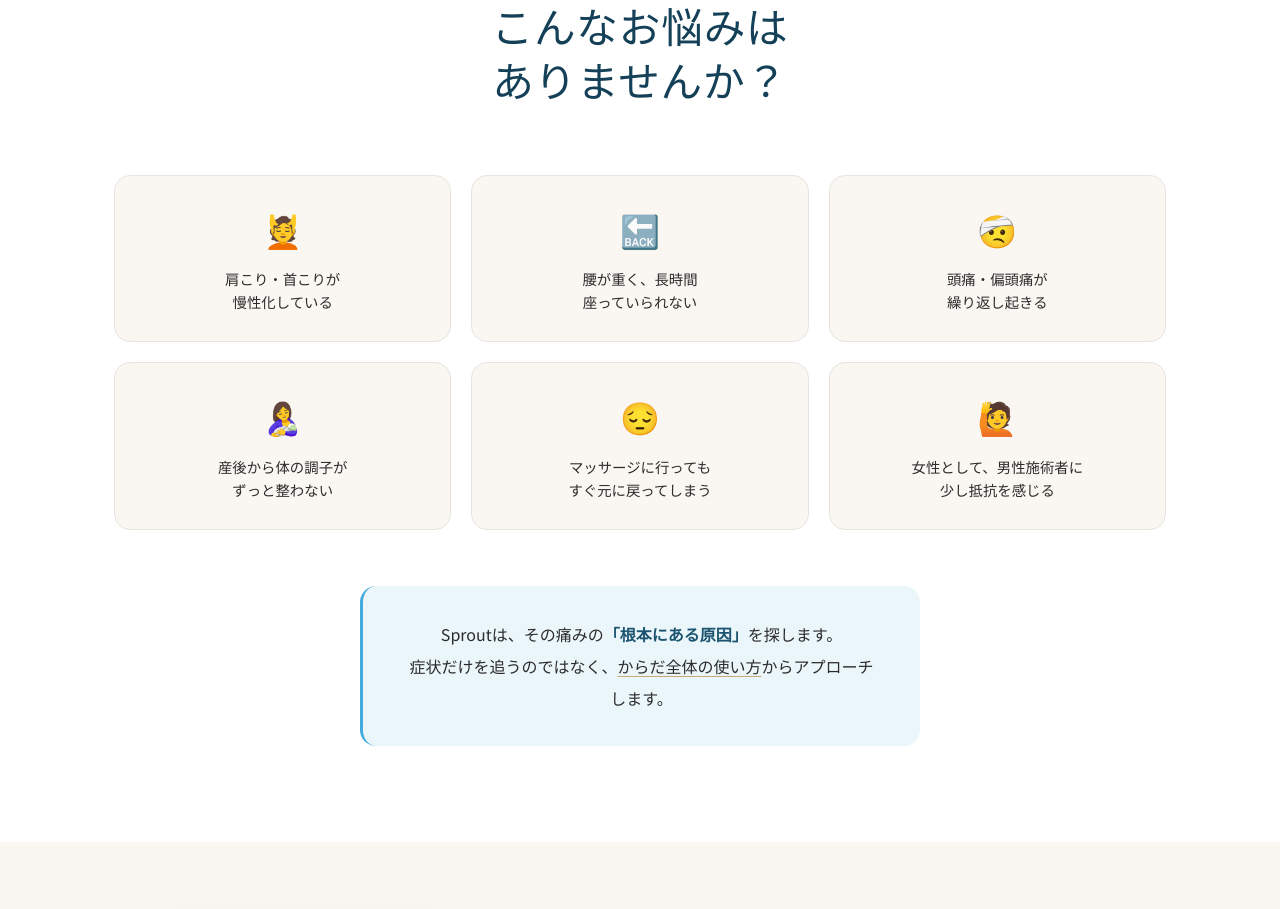
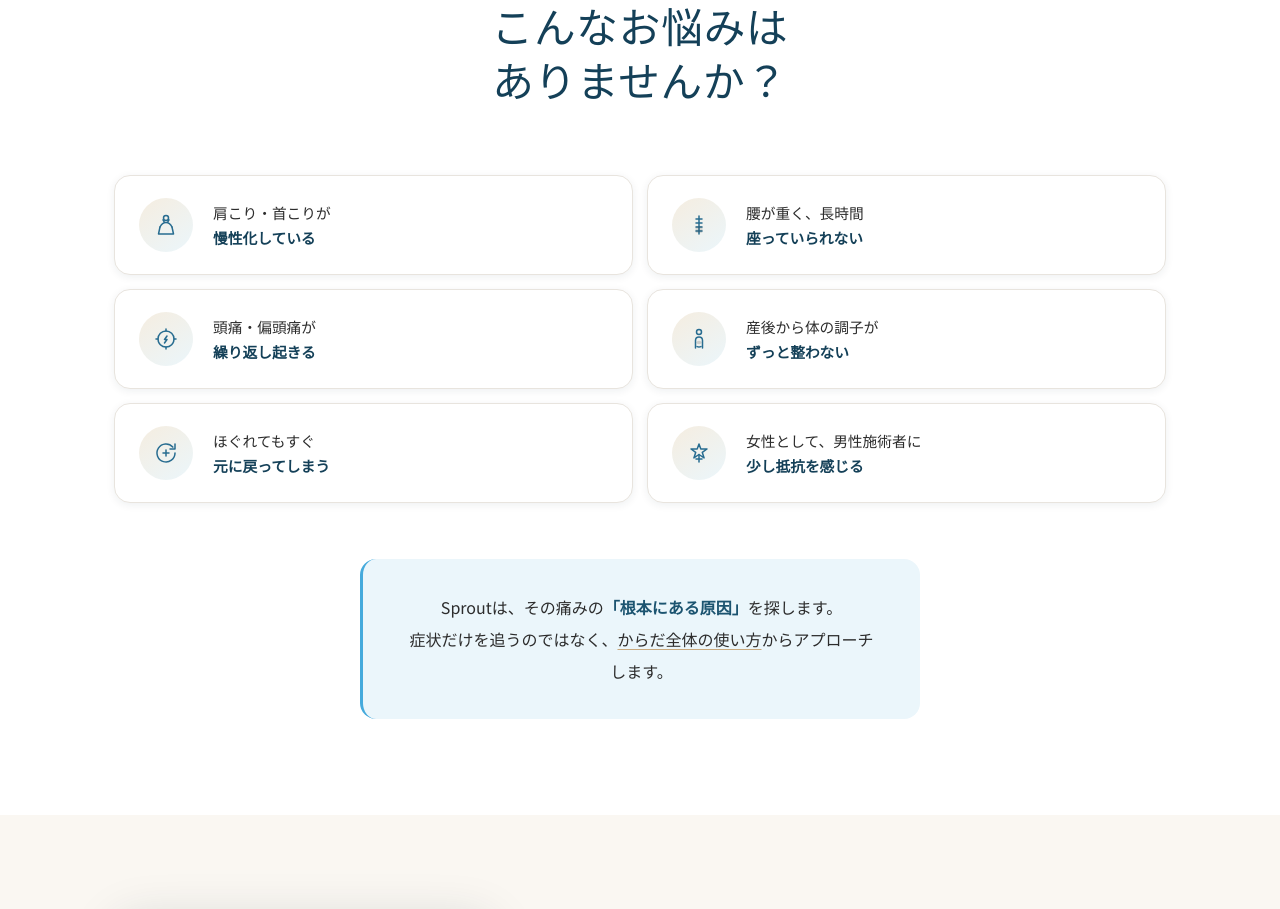
Before and after one commit to sproutseitaisalon-taku/sprout-hp, a plain HTML site: page index.html in a window 1280 px wide. Shown: the part 928-1837 px from the top of the page. Drawn offline with nearby package versions, Linux system fonts and the light colour scheme.

Commit message:
お悩みセクションをSVGアイコン横並びカードにリデザイン、CSSをv5に更新
Co-Authored-By: Claude Sonnet 4.6 <noreply@anthropic.com>

```diff
--- a/css/style.css
+++ b/css/style.css
@@ -513,33 +513,62 @@ address { font-style: normal; }
    ============================================================ */
 .worries__list {
   display: grid;
-  grid-template-columns: repeat(3, 1fr);
+  grid-template-columns: repeat(2, 1fr);
+  gap: 14px;
+  margin-bottom: 56px;
+}
+
+.worries__item {
+  display: flex;
+  flex-direction: row;
+  align-items: center;
   gap: 20px;
-  margin-bottom: 56px;
-}
-
-.worries__item {
-  display: flex;
-  flex-direction: column;
-  align-items: center;
-  text-align: center;
-  gap: 12px;
-  padding: 28px 20px;
-  background: var(--c-beige-50);
+  padding: 22px 24px;
+  background: var(--c-white);
   border-radius: var(--radius-lg);
   border: 1px solid var(--c-border);
-  font-size: 0.9rem;
-  line-height: 1.6;
-  transition: transform var(--transition), box-shadow var(--transition);
+  font-size: 0.92rem;
+  line-height: 1.7;
+  color: var(--c-text);
+  box-shadow: var(--shadow-sm);
+  transition: transform var(--transition), box-shadow var(--transition), border-color var(--transition);
 }
 
 .worries__item:hover {
-  transform: translateY(-4px);
+  transform: translateY(-3px);
   box-shadow: var(--shadow-md);
-}
-
-.worries__icon {
-  font-size: 2rem;
+  border-color: var(--c-beige-300);
+}
+
+.worries__item strong {
+  font-weight: 600;
+  color: var(--c-sage-800);
+}
+
+.worries__icon-wrap {
+  width: 54px;
+  height: 54px;
+  min-width: 54px;
+  border-radius: 50%;
+  background: linear-gradient(145deg, var(--c-beige-100) 0%, var(--c-sage-50) 100%);
+  border: 1px solid var(--c-beige-200);
+  display: flex;
+  align-items: center;
+  justify-content: center;
+}
+
+.worries__icon-wrap svg {
+  width: 24px;
+  height: 24px;
+  stroke: var(--c-sage-600);
+  fill: none;
+  stroke-width: 1.5;
+  stroke-linecap: round;
+  stroke-linejoin: round;
+}
+
+.worries__text {
+  flex: 1;
 }
 
 .worries__answer {
@@ -1425,7 +1454,8 @@ address { font-style: normal; }
   }
 
   .worries__list {
-    grid-template-columns: repeat(2, 1fr);
+    grid-template-columns: 1fr;
+    gap: 10px;
   }
 
   .owner__inner {
@@ -1509,8 +1539,9 @@ address { font-style: normal; }
     justify-content: center;
   }
 
-  .worries__list {
-    grid-template-columns: 1fr;
+  .worries__item {
+    gap: 16px;
+    padding: 18px 20px;
   }
 
   .worries__answer {
--- a/index.html
+++ b/index.html
@@ -70,7 +70,7 @@
   <link rel="preconnect" href="https://fonts.gstatic.com" crossorigin>
   <link href="https://fonts.googleapis.com/css2?family=Cormorant+Garamond:ital,wght@0,300;0,400;0,500;0,600;1,300;1,400&family=Noto+Sans+JP:wght@300;400;500&display=swap" rel="stylesheet">
 
-  <link rel="stylesheet" href="css/style.css?v=4">
+  <link rel="stylesheet" href="css/style.css?v=5">
 </head>
 <body>
 
@@ -149,29 +149,72 @@
           <h2 class="section-title">こんなお悩みは<br>ありませんか？</h2>
         </div>
         <ul class="worries__list">
+          <!-- 肩こり・首こり -->
           <li class="worries__item reveal">
-            <span class="worries__icon">💆</span>
-            <span>肩こり・首こりが<br>慢性化している</span>
+            <div class="worries__icon-wrap">
+              <svg viewBox="0 0 24 24" xmlns="http://www.w3.org/2000/svg">
+                <circle cx="12" cy="5" r="2.5"/>
+                <path d="M6 14c1.5-3 3.3-4.5 6-4.5s4.5 1.5 6 4.5"/>
+                <path d="M6 14l-1.5 7h15L18 14"/>
+                <path d="M10.2 8.8 9 6.8M13.8 8.8 15 6.8"/>
+              </svg>
+            </div>
+            <span class="worries__text">肩こり・首こりが<br><strong>慢性化している</strong></span>
           </li>
+          <!-- 腰痛 -->
           <li class="worries__item reveal">
-            <span class="worries__icon">🔙</span>
-            <span>腰が重く、長時間<br>座っていられない</span>
+            <div class="worries__icon-wrap">
+              <svg viewBox="0 0 24 24" xmlns="http://www.w3.org/2000/svg">
+                <line x1="12" y1="3" x2="12" y2="21"/>
+                <path d="M9 6h6M9 10h6M9 14h6M9 18h6"/>
+                <rect x="8.5" y="13" width="7" height="7" rx="1.5" fill="currentColor" opacity="0.15" stroke="none"/>
+              </svg>
+            </div>
+            <span class="worries__text">腰が重く、長時間<br><strong>座っていられない</strong></span>
           </li>
+          <!-- 頭痛 -->
           <li class="worries__item reveal">
-            <span class="worries__icon">🤕</span>
-            <span>頭痛・偏頭痛が<br>繰り返し起きる</span>
+            <div class="worries__icon-wrap">
+              <svg viewBox="0 0 24 24" xmlns="http://www.w3.org/2000/svg">
+                <circle cx="12" cy="12" r="8"/>
+                <path d="M12 4V2M12 22v-2M4 12H2M22 12h-2"/>
+                <path d="M13 9l-2.5 3.5H13L10.5 16"/>
+              </svg>
+            </div>
+            <span class="worries__text">頭痛・偏頭痛が<br><strong>繰り返し起きる</strong></span>
           </li>
+          <!-- 産後 -->
           <li class="worries__item reveal">
-            <span class="worries__icon">🤱</span>
-            <span>産後から体の調子が<br>ずっと整わない</span>
+            <div class="worries__icon-wrap">
+              <svg viewBox="0 0 24 24" xmlns="http://www.w3.org/2000/svg">
+                <circle cx="12" cy="5" r="2.5"/>
+                <path d="M8.5 21v-7.5c0-2 1.5-3.5 3.5-3.5s3.5 1.5 3.5 3.5V21"/>
+                <ellipse cx="12" cy="15.5" rx="2.5" ry="1.8" fill="currentColor" opacity="0.18" stroke="none"/>
+                <path d="M10 19.5c.6.4 1.3.5 2 .5s1.4-.1 2-.5"/>
+              </svg>
+            </div>
+            <span class="worries__text">産後から体の調子が<br><strong>ずっと整わない</strong></span>
           </li>
+          <!-- マッサージ効果が続かない -->
           <li class="worries__item reveal">
-            <span class="worries__icon">😔</span>
-            <span>マッサージに行っても<br>すぐ元に戻ってしまう</span>
+            <div class="worries__icon-wrap">
+              <svg viewBox="0 0 24 24" xmlns="http://www.w3.org/2000/svg">
+                <path d="M21 12a9 9 0 1 1-2.2-5.9"/>
+                <path d="M21 3v5h-5"/>
+                <path d="M9 12h6M12 9v6"/>
+              </svg>
+            </div>
+            <span class="worries__text">ほぐれてもすぐ<br><strong>元に戻ってしまう</strong></span>
           </li>
+          <!-- 女性として -->
           <li class="worries__item reveal">
-            <span class="worries__icon">🙋</span>
-            <span>女性として、男性施術者に<br>少し抵抗を感じる</span>
+            <div class="worries__icon-wrap">
+              <svg viewBox="0 0 24 24" xmlns="http://www.w3.org/2000/svg">
+                <path d="M12 3l1.8 5H20l-4.7 3.4 1.8 5.5L12 13.5l-5.1 3.4 1.8-5.5L4 8h6.2z"/>
+                <path d="M12 13.5V21M9 18h6"/>
+              </svg>
+            </div>
+            <span class="worries__text">女性として、男性施術者に<br><strong>少し抵抗を感じる</strong></span>
           </li>
         </ul>
         <div class="worries__answer reveal">
```
Also changed, not shown: about/index.html (+2 -2 lines).
